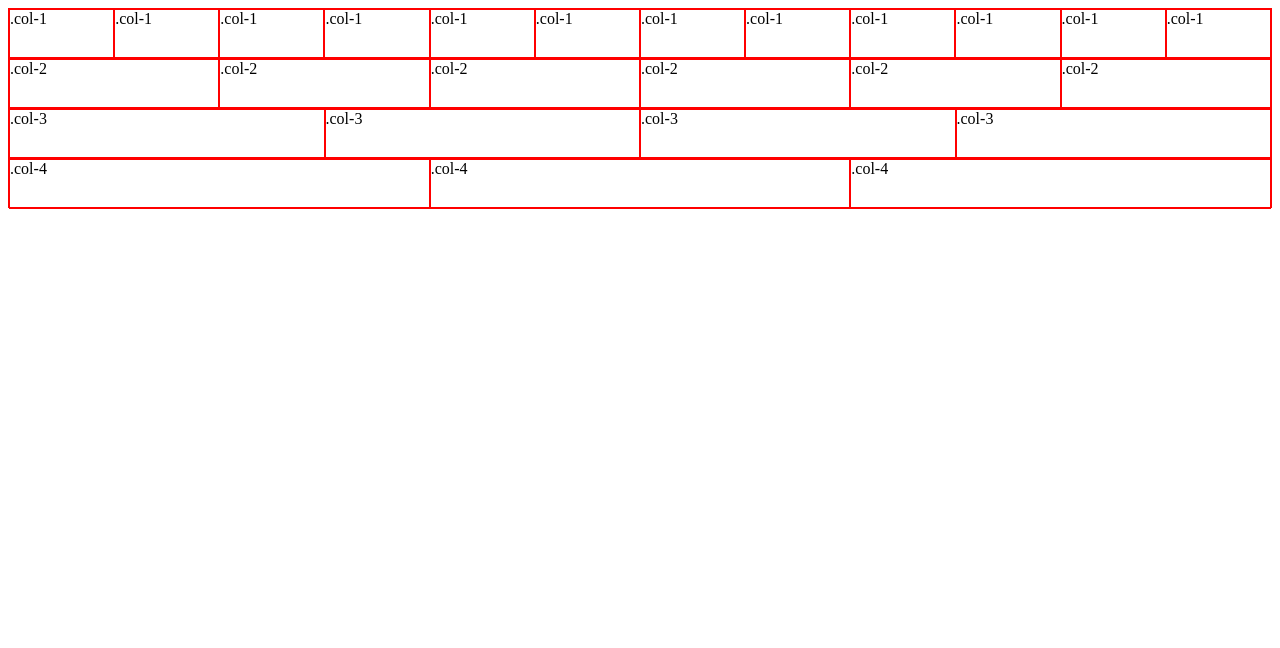
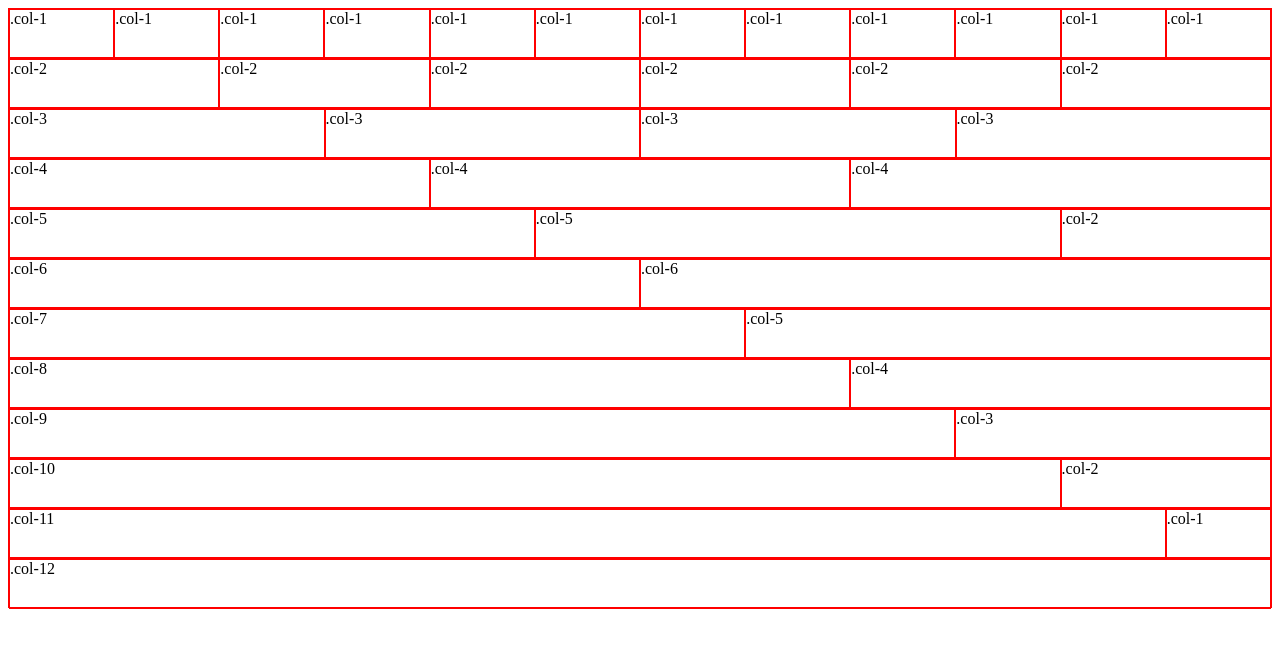
Before and after one commit to einarzb/shoestrap, a plain HTML site: page index.html in a window 1280 px wide. Drawn offline with Linux system fonts and the light colour scheme.

Commit message:
finsihed grid

```diff
--- a/index.html
+++ b/index.html
@@ -38,6 +38,38 @@
 		<div class="col-4">.col-4</div>
 		<div class="col-4">.col-4</div>
 	</div>
+	<div class"row">
+		<div class="col-5">.col-5</div>
+		<div class="col-5">.col-5</div>
+		<div class="col-2">.col-2</div>
+	</div>
+	<div class"row">
+		<div class="col-6">.col-6</div>
+		<div class="col-6">.col-6</div>
+	</div>
+	<div class"row">
+			<div class="col-7">.col-7</div>
+			<div class="col-5">.col-5</div>
+	</div>
+	<div class"row">
+		<div class="col-8">.col-8</div>
+		<div class="col-4">.col-4</div>
+	</div>
+	<div class"row">
+		<div class="col-9">.col-9</div>
+		<div class="col-3">.col-3</div>
+	</div>
+	<div class"row">
+		<div class="col-10">.col-10</div>
+		<div class="col-2">.col-2</div>
+	</div>
+	<div class"row">
+		<div class="col-11">.col-11</div>
+		<div class="col-1">.col-1</div>
+	</div>
+	<div class"row">
+		<div class="col-12">.col-12</div>
+	</div>
 
 </body>
 </html>
--- a/shoestrap.css
+++ b/shoestrap.css
@@ -30,7 +30,45 @@
 	float: left;
 }/*100/3*/
 
+.col-5 {
+	width: 41.66665%; /*col-1*5*/
+	float: left;
+}
 
+.col-6 {
+	width:50%;
+	float: left;
+}/*100/2*/
+
+.col-7 {
+	width: 58.333331%;
+	float: left;
+}/*col-1*7*/
+
+.col-8 {
+	width: 66.66%;
+	float:left;
+} /*col-1*8*/
+
+.col-9 {
+	width: 74.99%;
+	float:left;
+} /*col-1*9*/
+
+.col-10 {
+	width: 83.33%;
+	float:left;
+} /*col-1*10*/
+
+.col-11 {
+	width: 91.66%;
+	float:left;
+} /*col-1*11*/
+
+.col-12 {
+	width: 100%;
+	float:left;
+}
 
 * {
   -webkit-box-sizing: border-box;
```
